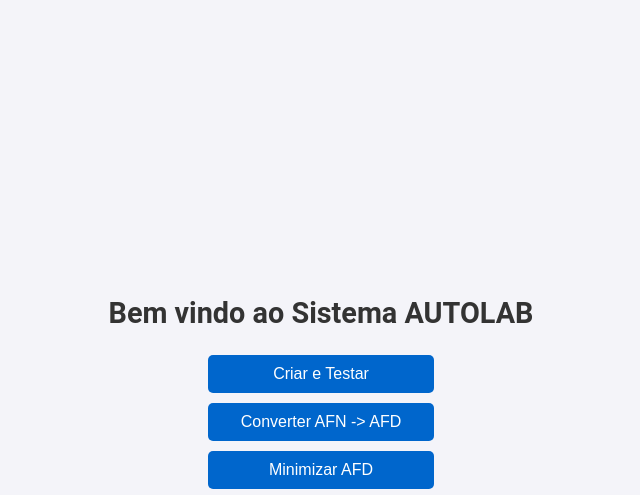
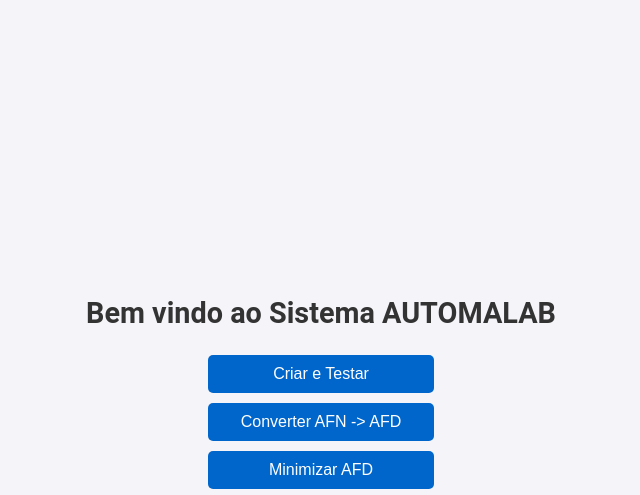
Before and after one commit to ryanmarques1/AutomaLAB, a Flask app: page / in a window 1280 px wide. Shown: the top 495 px of the page, without its empty margins (319-959 px from the left). Run offline with Flask 3, Linux system fonts and the light colour scheme.

Commit message:
Add files via upload

```diff
--- a/templates/menu.html
+++ b/templates/menu.html
@@ -8,7 +8,7 @@
     </style>
 </head>
 <body>
-    <h1>Bem vindo ao Sistema AUTOLAB</h1>
+    <h1>Bem vindo ao Sistema AUTOMALAB</h1>
     <div class="menu-container">
         <form action="{{ url_for('criar_testar') }}" method="get">
             <input type="button" onclick="location.href='/criar_testar';" value = "Criar e Testar" />
```
